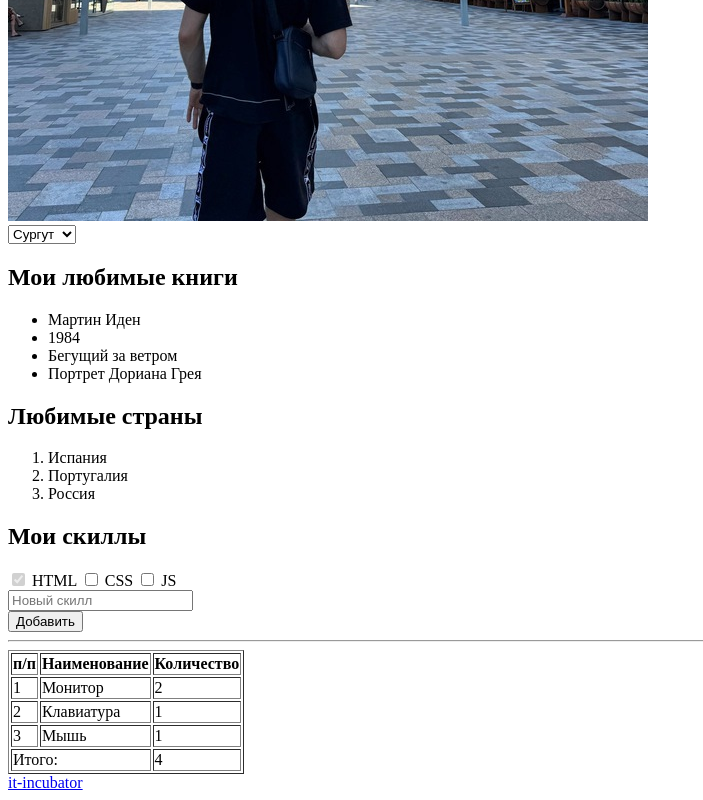
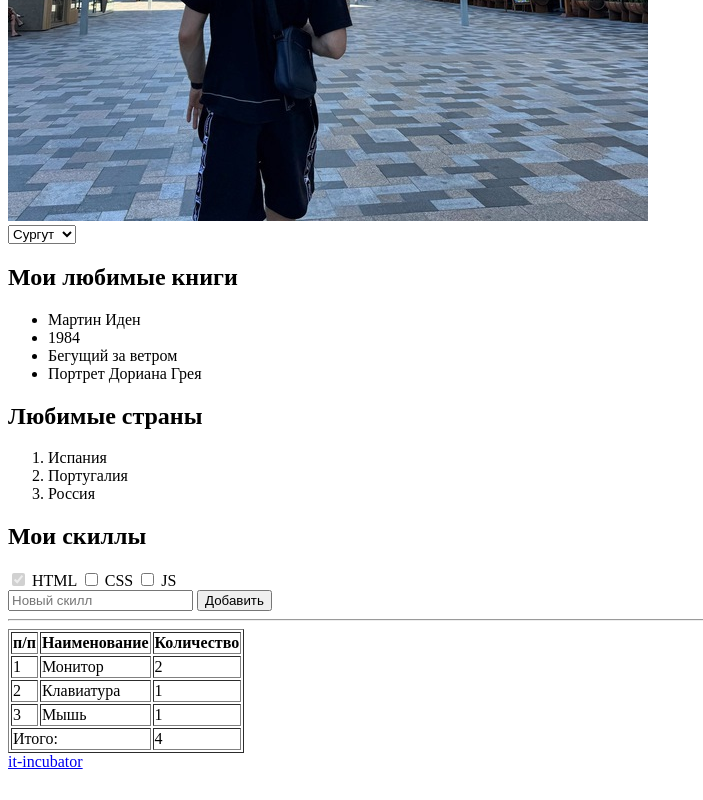
Before and after one commit to Kraswex/project, a plain HTML site: page index.html in a window 1280 px wide. Shown: the part 564-1364 px from the top of the page, without its empty margins (0-703 px from the left). After the commit the page ends 1343 px from the top, so only its background shows below. Drawn offline with Linux system fonts and the light colour scheme.

Commit message:
complete task67

```diff
--- a/index.html
+++ b/index.html
@@ -94,11 +94,8 @@
         </div>
         <form action="Новый скилл">
             <input type="Новый скилл" placeholder="Новый скилл">
+            <input type="button" value="Добавить">
         </form>
-        <div>
-            <button>
-                Добавить
-            </button>
         </div>
         <hr>
         <!-- 5) Создай здесь однострочное поле для ввода текста с подсказкой "Новый скилл", которая исчезает, когда начинаешь что-то печатать (для подсказки есть специальный атрибут) -->
```
